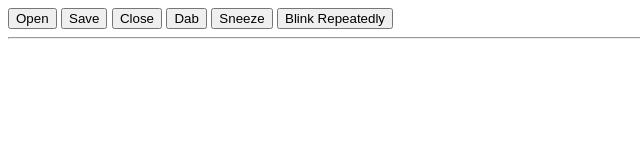
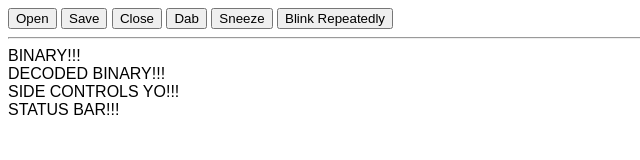
Before and after one commit to georobGWJ/octo-hex, an Electron app: page app/index.html in a window 1280 px wide. Shown: the whole page, without its empty margins (0-640 px from the left). Drawn offline with Linux system fonts and the light colour scheme.

Commit message:
Add content sections and divs.

```diff
--- a/app/index.html
+++ b/app/index.html
@@ -8,13 +8,27 @@
   </head>
   <body>
     <section class='top-controls'>
-      <button type="button" id='open-file'>Open</button>
-      <button type="button" id='save-file'>Save</button>
-      <button type="button" id='close-file'>Close</button>
-      <button type="button" >Dab</button>
-      <button type="button" >Sneeze</button>
-      <button type="button" >Blink Repeatedly</button>
+      <button type='button' id='open-file'>Open</button>
+      <button type='button' id='save-file'>Save</button>
+      <button type='button' id='close-file'>Close</button>
+      <button type='button' >Dab</button>
+      <button type='button' >Sneeze</button>
+      <button type='button' >Blink Repeatedly</button>
     </section>
     <hr/>
+    <section class = 'main-canvas'>
+      <div class='bin-content'>
+        BINARY!!!
+      </div>
+      <div class='rendered-content'>
+        DECODED BINARY!!!
+      </div>
+      <div class = 'side-controls'>
+        SIDE CONTROLS YO!!!
+      </div>
+    </section>
+    <section class = "status-bar">
+      STATUS BAR!!!
+    </section>
   </body>
 </html>
```
